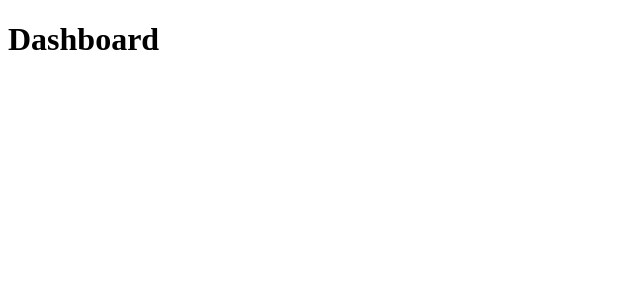
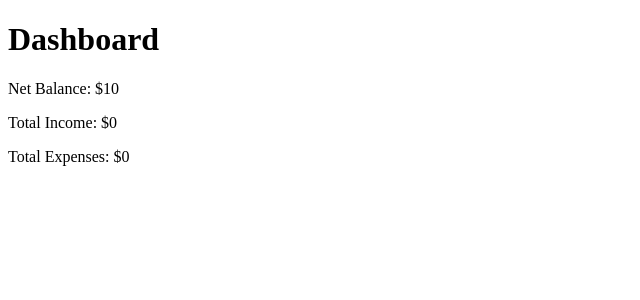
Before and after one commit to Brijsunil2/cashflow-simulator, a React (Vite) app in the folder frontend/: page / in a window 1280 px wide. Shown: the top 300 px of the page, without its empty margins (0-640 px from the left). Built offline with nearby package versions, Linux system fonts and the light colour scheme.

Commit message:
feat: add summary card to dashboard

```diff
--- a/frontend/src/components/SummaryCard.jsx
+++ b/frontend/src/components/SummaryCard.jsx
@@ -1,11 +1,11 @@
-const SummaryCard = ({ totalIncome, totalExpenses, netBalance}) => {
+const SummaryCard = ({ totalIncome, totalExpenses, netBalance }) => {
   return (
-    <div >
-        <p>Net Balance: {netBalance}</p>
-        <p>Total Income: {totalIncome}</p>
-        <p>Total Expenses: {totalExpenses}</p>
+    <div>
+      <p>Net Balance: ${netBalance}</p>
+      <p>Total Income: ${totalIncome}</p>
+      <p>Total Expenses: ${totalExpenses}</p>
     </div>
-  )
-}
+  );
+};
 
-export default SummaryCard
+export default SummaryCard;
--- a/frontend/src/pages/Dashboard.jsx
+++ b/frontend/src/pages/Dashboard.jsx
@@ -1,28 +1,37 @@
 import { useReducer } from "react";
 import { budgetReducer } from "../logic/budgetReducer";
-
+import {
+  calculateBudgetBalance,
+  getTotalIncome,
+  getTotalExpenses,
+} from "../logic/budgetEngine";
+import SummaryCard from "../components/SummaryCard";
 
 const initialBudget = {
-  month: '2026-01',
-  startingBalance: 0,
+  month: "2026-01",
+  startingBalance: 10,
   transactions: [],
 };
 
 const Dashboard = () => {
-  const [budgets, dispatch] = useReducer(budgetReducer, initialBudget);
+  const [budget, dispatch] = useReducer(budgetReducer, initialBudget);
 
   return (
     <div className="dashboard-container">
       <h1>Dashboard</h1>
 
       {/* Summary and transaction components would go here */}
-
+      <SummaryCard
+        netBalance={calculateBudgetBalance(budget)}
+        totalIncome={getTotalIncome(budget)}
+        totalExpenses={getTotalExpenses(budget)}
+      />
 
       {/* Example button to add a transaction */}
 
       {/* Transaction list would go here */}
     </div>
-  )
-}
+  );
+};
 
-export default Dashboard
+export default Dashboard;
```
